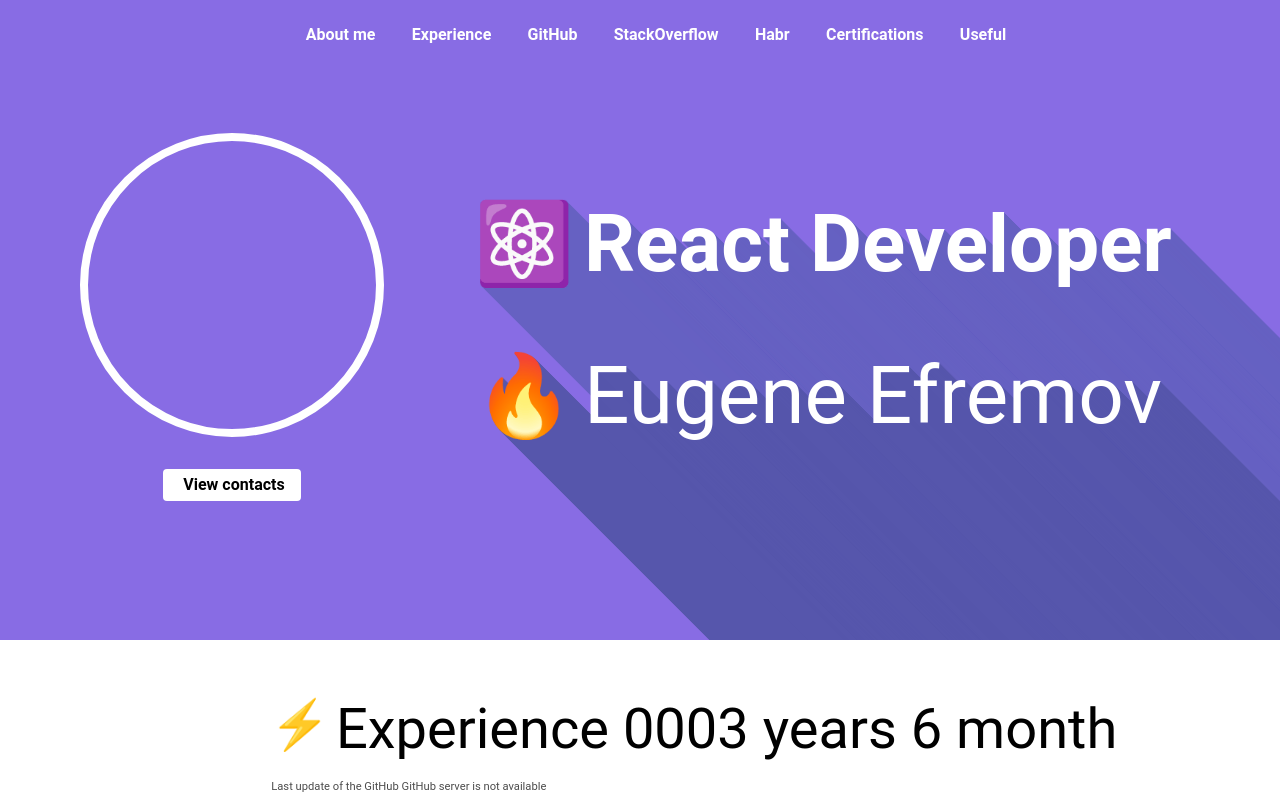
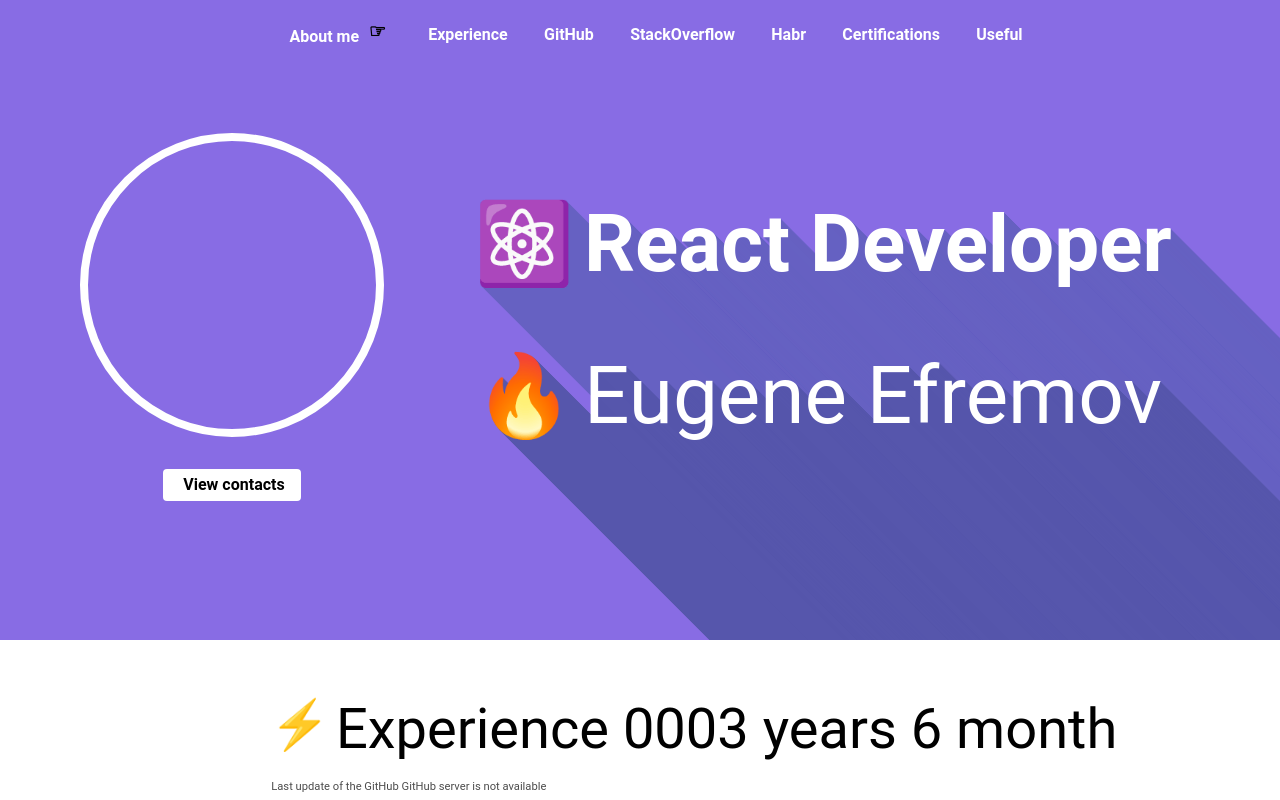
Before and after one commit to it-efrem/it-efrem.com, a Next.js app: page /index in a window 1280 px wide. Shown: the top 800 px of the page. Built offline with nearby package versions, Linux system fonts and the light colour scheme; no server answers.

Commit message:
Header -> -+icon -+menu item habr

```diff
--- a/components/Smart/Header/index.js
+++ b/components/Smart/Header/index.js
@@ -12,7 +12,7 @@
         return () => document.removeEventListener('scroll', detectScroll);
     }, []);
 
-    function detectScroll () {
+    function detectScroll() {
         if (window.pageYOffset > 0) {
             setHeaderScroll(true);
         }
@@ -27,7 +27,11 @@
         })}>
             <nav>
                 <ul>
-                    <li>About me <i className="fas fa-chevron-right"/></li>
+                    <li>
+                        <span>About me</span>
+                        &nbsp;
+                        <mark>☞</mark>
+                    </li>
                     {menuItems.map(mapMenu)}
                 </ul>
             </nav>
@@ -70,10 +74,15 @@
         label: 'StackOverflow',
         link: 'https://stackoverflow.com/users/8963706/it-efrem'
     },
+    // {
+    //     icon: 'fas fa-hospital-symbol',
+    //     label: 'Habr',
+    //     path: '/articles?tags=habr'
+    // },
     {
         icon: 'fas fa-hospital-symbol',
         label: 'Habr',
-        path: '/articles?tags=habr'
+        path: 'https://habr.com/ru/users/it-efrem/posts/'
     },
     {
         icon: 'fas fa-graduation-cap',
--- a/components/Smart/Header/style.scss
+++ b/components/Smart/Header/style.scss
@@ -27,6 +27,16 @@
         margin: 0.7em 1em;
         font-weight: bold;
         color: white;
+        display: flex;
+        align-items: center;
+
+        &:nth-child(1) {
+          mark {
+            font-size: 1.2em;
+            position: relative;
+            top: -0.25em;
+          }
+        }
       }
     }
   }
```
